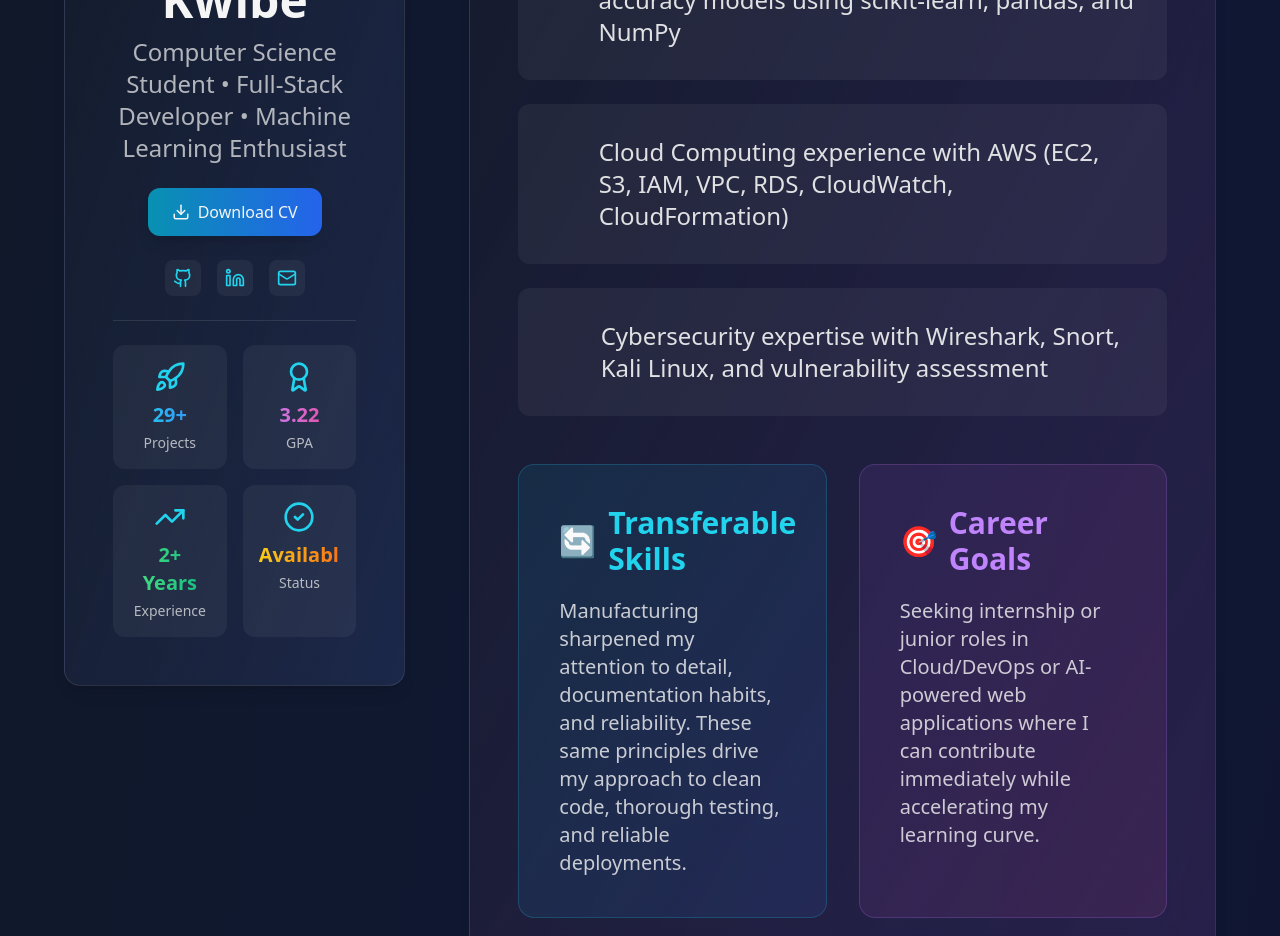
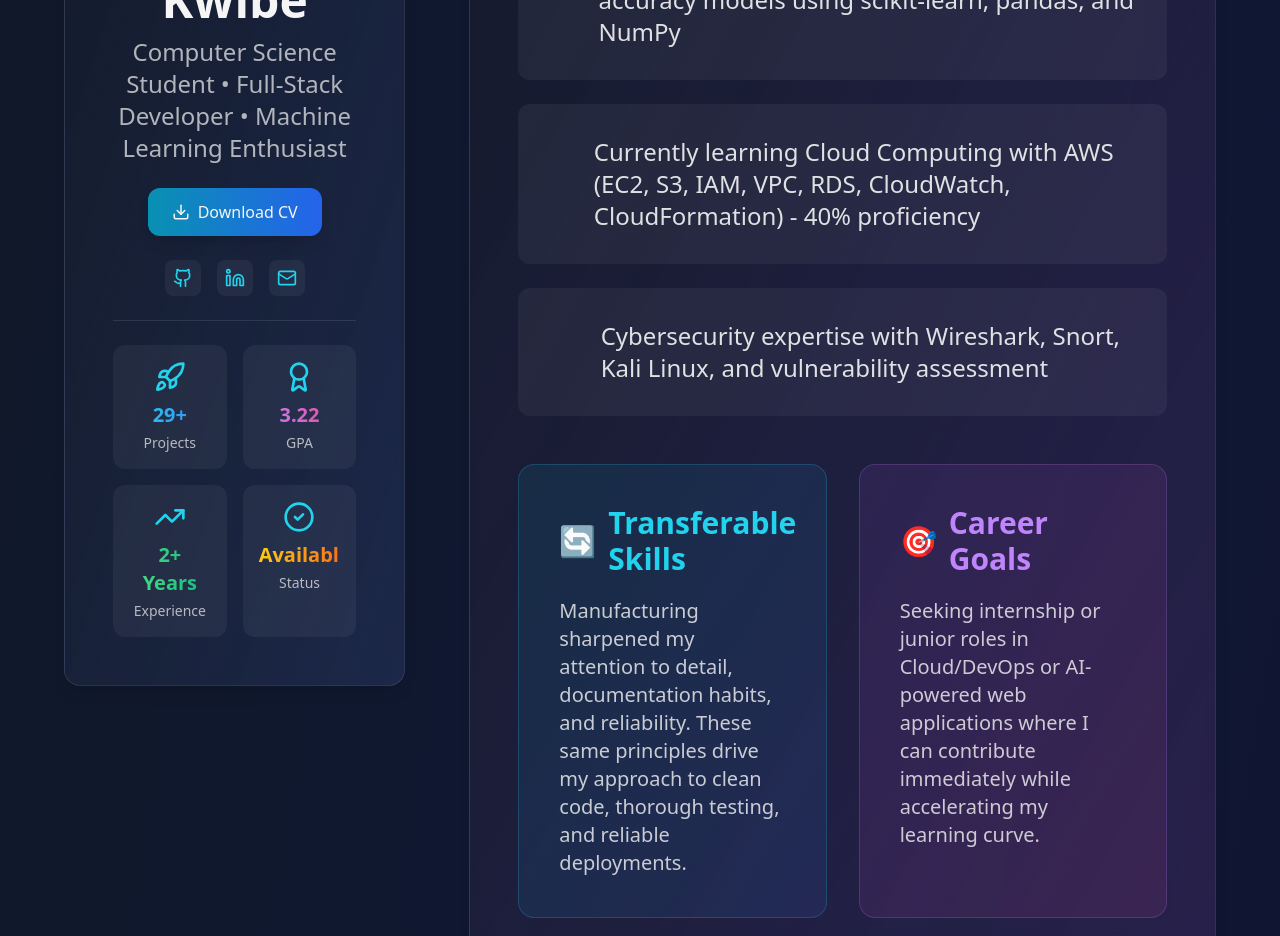
Before and after one commit to Samkwibe/Samuel_kwibe_Porfolio, a React (Vite) app: page /about in a window 1280 px wide. Shown: the part 1560-2496 px from the top of the page. Built offline with nearby package versions, Linux system fonts and the light colour scheme.

Commit message:
Update cloud computing highlight text to reflect currently learning status

```diff
--- a/src/components/About.jsx
+++ b/src/components/About.jsx
@@ -54,7 +54,7 @@ export default function About() {
   const highlights = [
     { icon: Code, text: 'Full-Stack Developer with expertise in React.js, Node.js, Firebase, and Android development', gradient: 'from-cyan-400 to-blue-500' },
     { icon: Brain, text: 'Machine Learning enthusiast with 85% accuracy models using scikit-learn, pandas, and NumPy', gradient: 'from-purple-400 to-pink-500' },
-    { icon: Cloud, text: 'Cloud Computing experience with AWS (EC2, S3, IAM, VPC, RDS, CloudWatch, CloudFormation)', gradient: 'from-blue-400 to-cyan-500' },
+    { icon: Cloud, text: 'Currently learning Cloud Computing with AWS (EC2, S3, IAM, VPC, RDS, CloudWatch, CloudFormation) - 40% proficiency', gradient: 'from-blue-400 to-cyan-500' },
     { icon: Rocket, text: 'Cybersecurity expertise with Wireshark, Snort, Kali Linux, and vulnerability assessment', gradient: 'from-green-400 to-emerald-500' },
   ]
 
```
